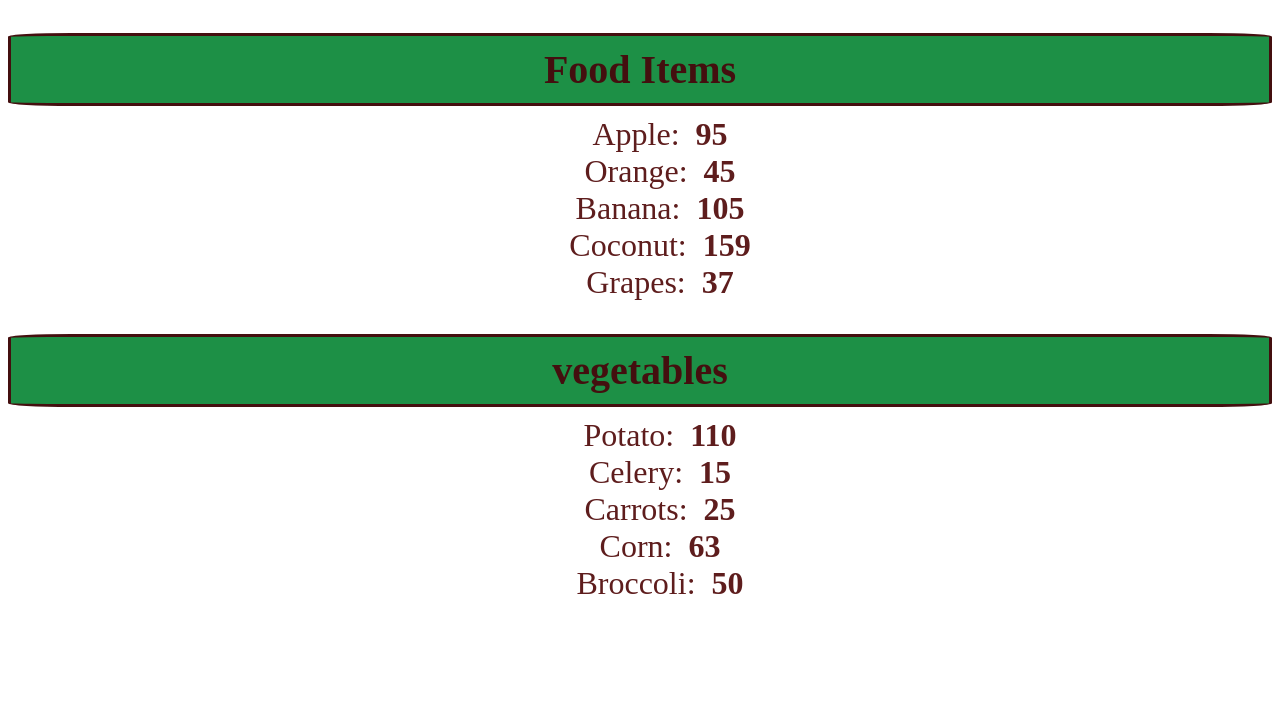
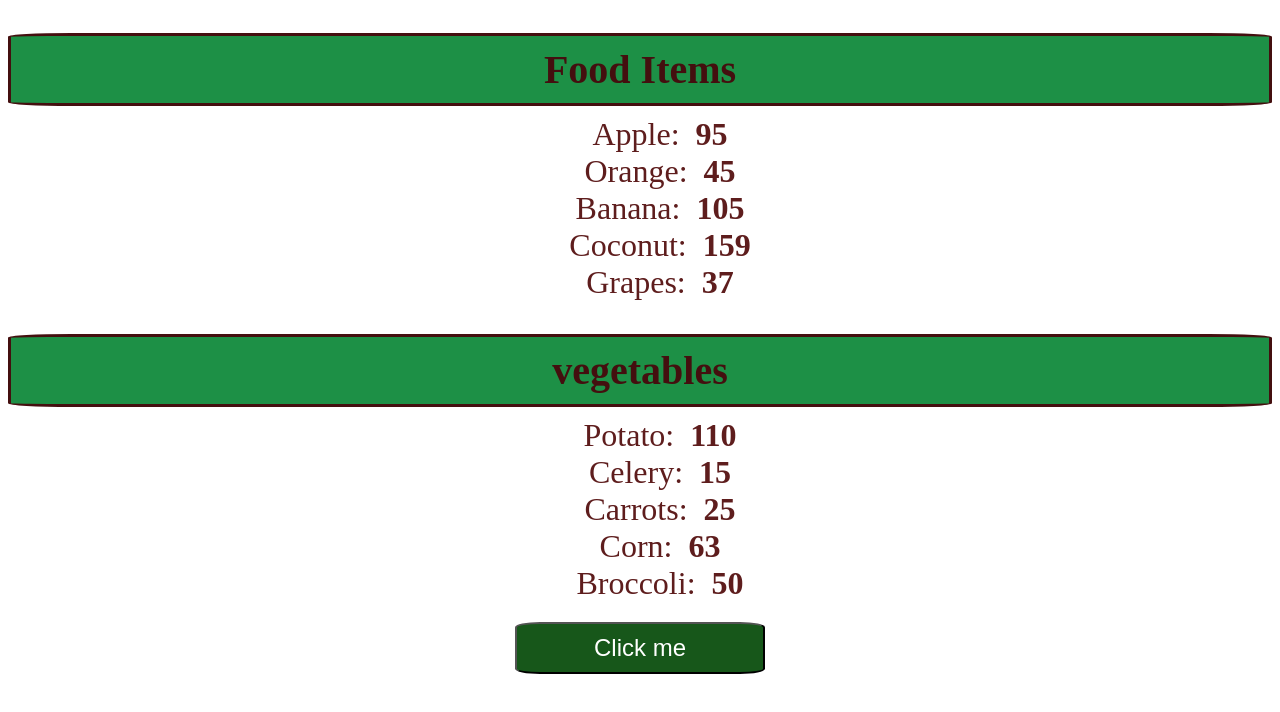
Before and after one commit to varshitkhulbe/React_practice, a React (Vite) app: page / in a window 1280 px wide. Shown: the top 712 px of the page. Built offline with nearby package versions, Linux system fonts and the light colour scheme.

Commit message:
click event

```diff
--- a/src/App.jsx
+++ b/src/App.jsx
@@ -1,4 +1,5 @@
 import List from './List.jsx';
+import Button from './Button.jsx';
 function App()
 {
    const fruits=[{id:1,name:"Apple",calory:95},
@@ -16,6 +17,7 @@ function App()
    return(<>
      <List items={fruits} />
      <List items={vegetables} category="vegetables"/>
+     <Button/>
    </>)
 }
 export default App;
--- /dev/null
+++ b/src/Button.jsx
@@ -0,0 +1,17 @@
+function button()
+{   let count=0;
+    // const handleClick=(name)=>{
+    //    if(count<3)
+    //    {
+    //     count++;
+    //     console.log(`${name} you clicked ${count} times`);
+    //    }
+    //    else{
+    //     console.log(`${name} stop clicking me`);
+    //    }
+    // }
+    // const handleClick2=(name)=>console.log(`${name} the button is clicked`)
+    const handleClick3=(e)=>e.target.textContent="Clicked";
+    return (<button className="button" onClick={(e)=>handleClick3(e)}>Click me</button>)
+}
+export default button;
--- a/src/index.css
+++ b/src/index.css
@@ -18,3 +18,16 @@
     text-align: center;
     margin:0;
 }
+.button
+{
+    font-size:1.5rem;
+    width: 250px;
+    background-color: rgb(23, 87, 26);
+    color:white;
+    border-radius:10%;
+    padding:10px 20px 10px 20px;
+    display: block;
+    justify-content: center;
+    margin: 0 auto;
+    margin-top: 20px;
+}
```
